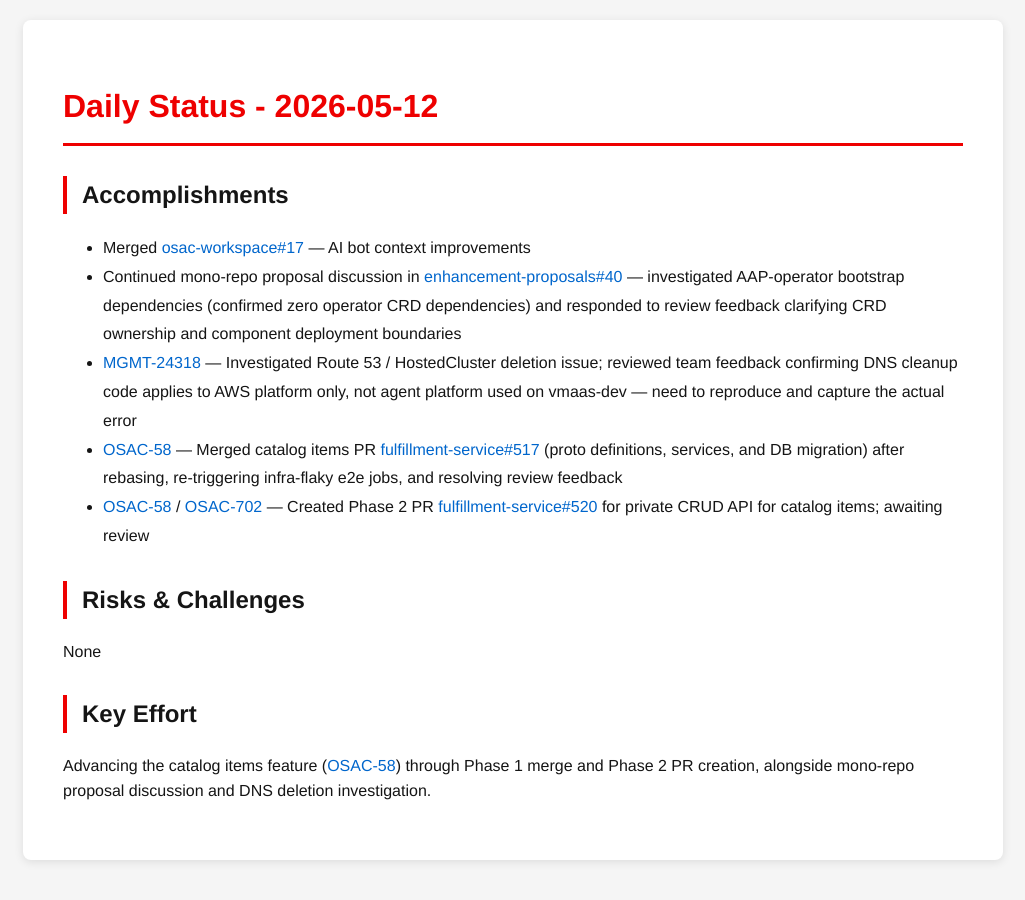
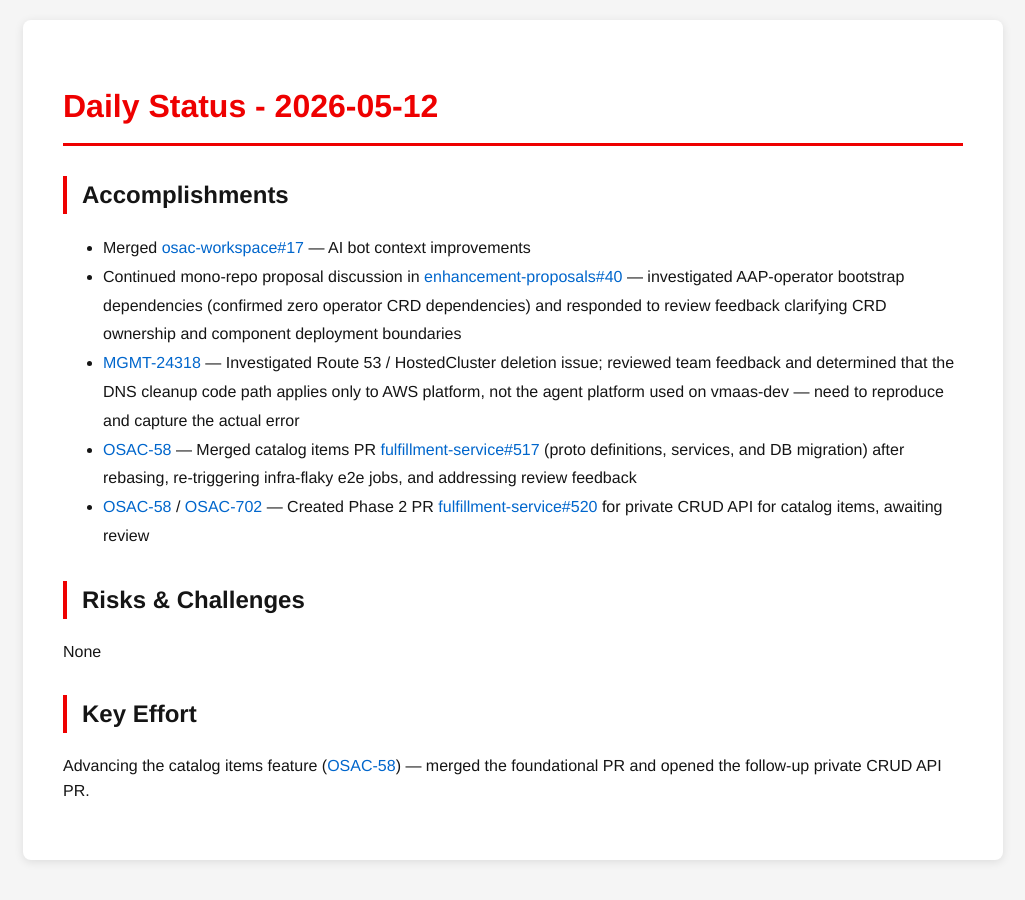
Before and after one commit to tzvatot/daily-status, a Jekyll site: the page built from 2026-05-12.md, in a window 1280 px wide. Shown: the whole page, without its empty margins (127-1152 px from the left). Built offline with Jekyll 4.4.1, drawn with Linux system fonts in a browser that asks for light colours.

Commit message:
Daily status update - 2026-05-12

```diff
--- a/2026-05-12.md
+++ b/2026-05-12.md
@@ -9,12 +9,12 @@
 ## Accomplishments
 - Merged [osac-workspace#17](https://github.com/osac-project/osac-workspace/pull/17) — AI bot context improvements
 - Continued mono-repo proposal discussion in [enhancement-proposals#40](https://github.com/osac-project/enhancement-proposals/pull/40) — investigated AAP-operator bootstrap dependencies (confirmed zero operator CRD dependencies) and responded to review feedback clarifying CRD ownership and component deployment boundaries
-- [MGMT-24318](https://issues.redhat.com/browse/MGMT-24318) — Investigated Route 53 / HostedCluster deletion issue; reviewed team feedback confirming DNS cleanup code applies to AWS platform only, not agent platform used on vmaas-dev — need to reproduce and capture the actual error
-- [OSAC-58](https://issues.redhat.com/browse/OSAC-58) — Merged catalog items PR [fulfillment-service#517](https://github.com/osac-project/fulfillment-service/pull/517) (proto definitions, services, and DB migration) after rebasing, re-triggering infra-flaky e2e jobs, and resolving review feedback
-- [OSAC-58](https://issues.redhat.com/browse/OSAC-58) / [OSAC-702](https://issues.redhat.com/browse/OSAC-702) — Created Phase 2 PR [fulfillment-service#520](https://github.com/osac-project/fulfillment-service/pull/520) for private CRUD API for catalog items; awaiting review
+- [MGMT-24318](https://redhat.atlassian.net/browse/MGMT-24318) — Investigated Route 53 / HostedCluster deletion issue; reviewed team feedback and determined that the DNS cleanup code path applies only to AWS platform, not the agent platform used on vmaas-dev — need to reproduce and capture the actual error
+- [OSAC-58](https://redhat.atlassian.net/browse/OSAC-58) — Merged catalog items PR [fulfillment-service#517](https://github.com/osac-project/fulfillment-service/pull/517) (proto definitions, services, and DB migration) after rebasing, re-triggering infra-flaky e2e jobs, and addressing review feedback
+- [OSAC-58](https://redhat.atlassian.net/browse/OSAC-58) / [OSAC-702](https://redhat.atlassian.net/browse/OSAC-702) — Created Phase 2 PR [fulfillment-service#520](https://github.com/osac-project/fulfillment-service/pull/520) for private CRUD API for catalog items, awaiting review
 
 ## Risks & Challenges
 None
 
 ## Key Effort
-Advancing the catalog items feature ([OSAC-58](https://issues.redhat.com/browse/OSAC-58)) through Phase 1 merge and Phase 2 PR creation, alongside mono-repo proposal discussion and DNS deletion investigation.
+Advancing the catalog items feature ([OSAC-58](https://redhat.atlassian.net/browse/OSAC-58)) — merged the foundational PR and opened the follow-up private CRUD API PR.
```
